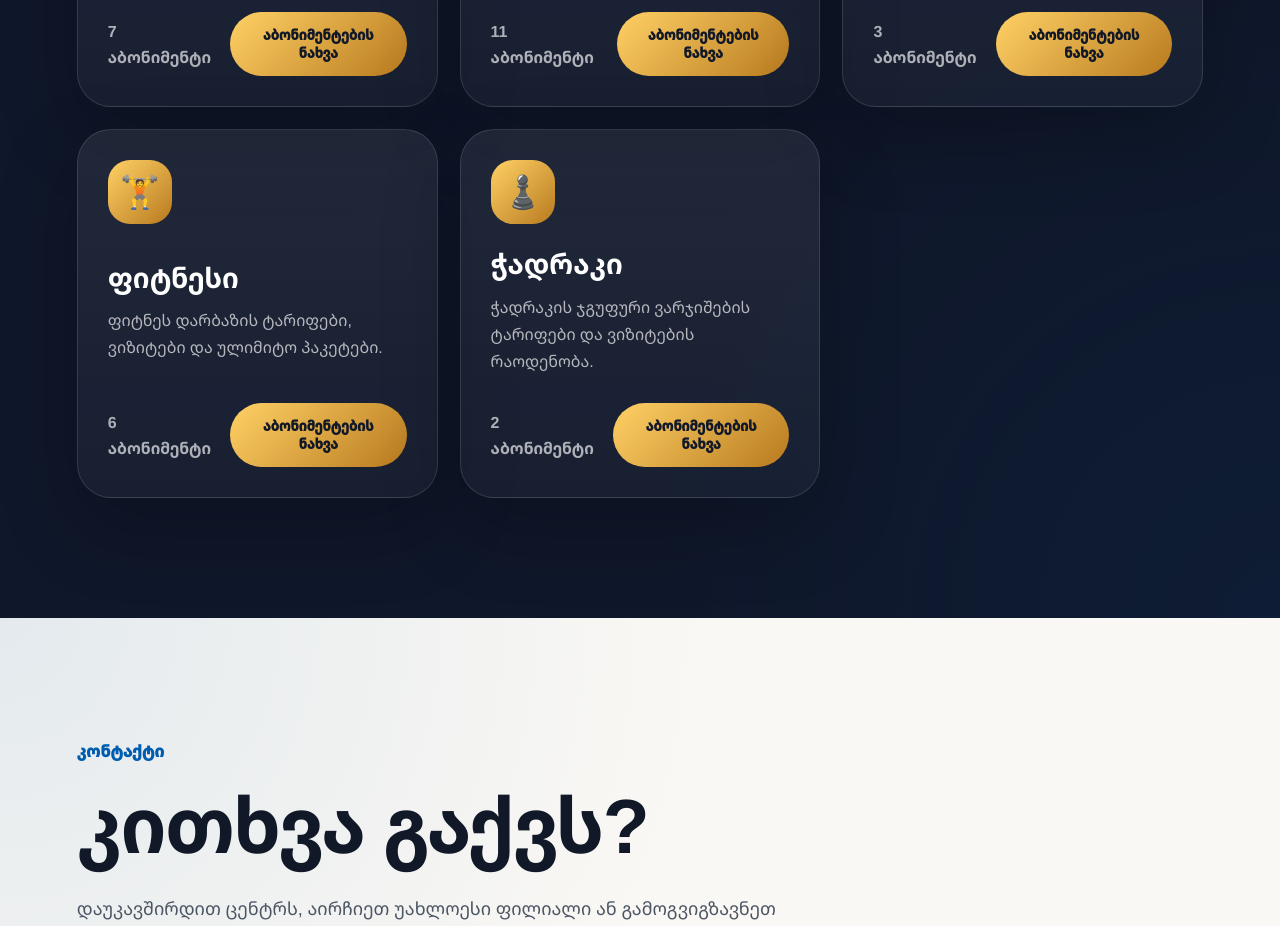
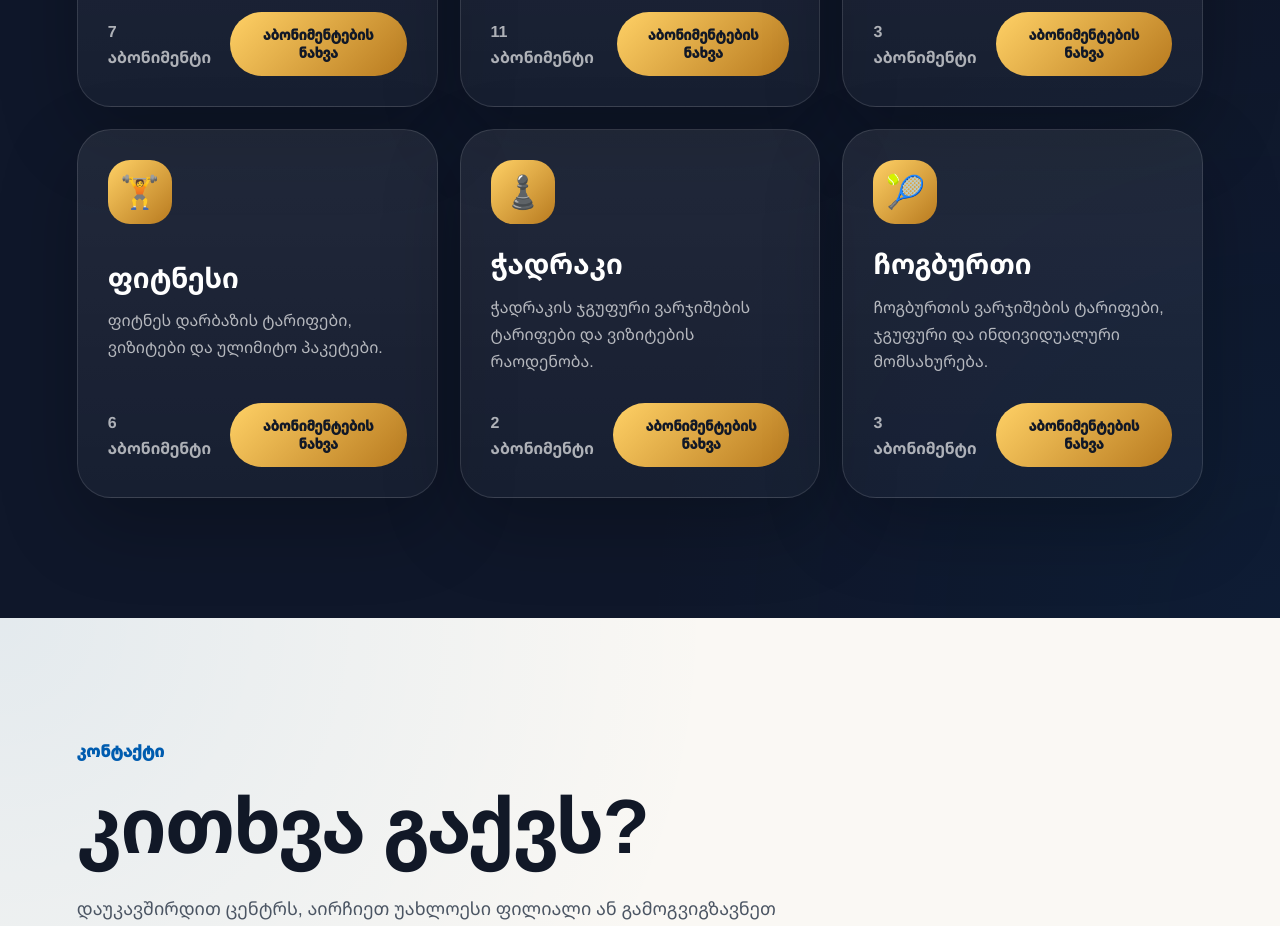
Before and after one commit to webdevelopment09/public-center-website, a Next.js app: page / in a window 1280 px wide. Shown: the part 9020-9946 px from the top of the page. Built offline with nearby package versions, Linux system fonts and the light colour scheme; a web font is replaced by a local one.

Commit message:
Add tennis subscription plans

```diff
--- a/data/subscriptions.js
+++ b/data/subscriptions.js
@@ -282,4 +282,45 @@ export const subscriptionGroups = [
   ],
 },
 
+{
+  id: "tennis",
+  serviceSlug: "tennis",
+  icon: "🎾",
+  title: "ჩოგბურთი",
+  subtitle: "ჩოგბურთის აბონიმენტები",
+  shortText: "ჩოგბურთის ვარჯიშების ტარიფები, ჯგუფური და ინდივიდუალური მომსახურება.",
+  phone: "2 00 80 11",
+  workingHours: "ორშ. - შაბათი: 07:00 - 23:00 | კვირა: 09:00 - 21:00",
+
+  plans: [
+    {
+      name: "ჩოგბურთი",
+      visits: "12 ვიზიტი",
+      duration: "—",
+      price: "200 ლარი",
+      package: "მწვრთნელის მომსახურება",
+    },
+    {
+      name: "ჩოგბურთი",
+      visits: "სპორტული ჯგუფი",
+      duration: "—",
+      price: "300 ლარი",
+      package: "მწვრთნელის მომსახურება",
+    },
+    {
+      name: "ჩოგბურთი\nინდივიდუალური ვარჯიში",
+      visits: "1 ვიზიტი",
+      duration: "—",
+      price: "70 ლარი",
+      package: "მწვრთნელის მომსახურება",
+    },
+  ],
+
+  notes: [
+    "მომხმარებლები სივრცეებში დაიშვებიან ცენტრის დახურვამდე 1 საათით ადრე.",
+    "აღნიშნულ ტარიფებზე დედმამიშვილების შემთხვევაში თითოეულ 18 წლამდე მოზარდზე ვრცელდება 30% ფასდაკლება.",
+    "მრავალშვილიანი ოჯახის სტატუსის მქონე ოჯახის წევრ(ებ)ზე ვრცელდება 40% ფასდაკლება.",
+  ],
+},
+
 ];
```
